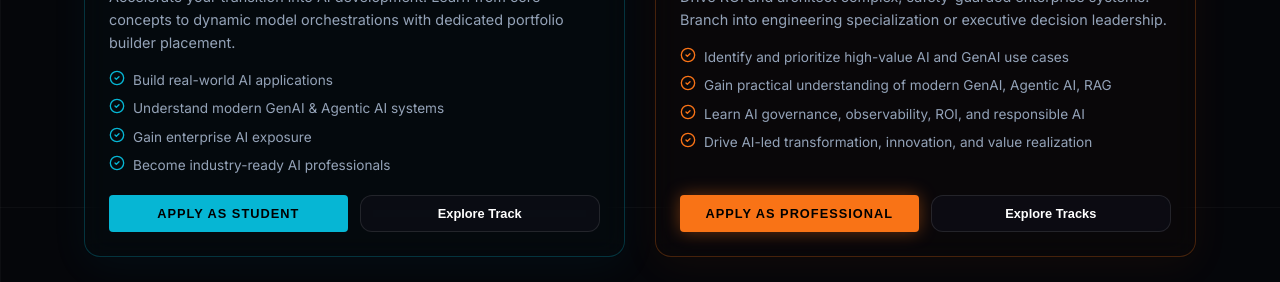
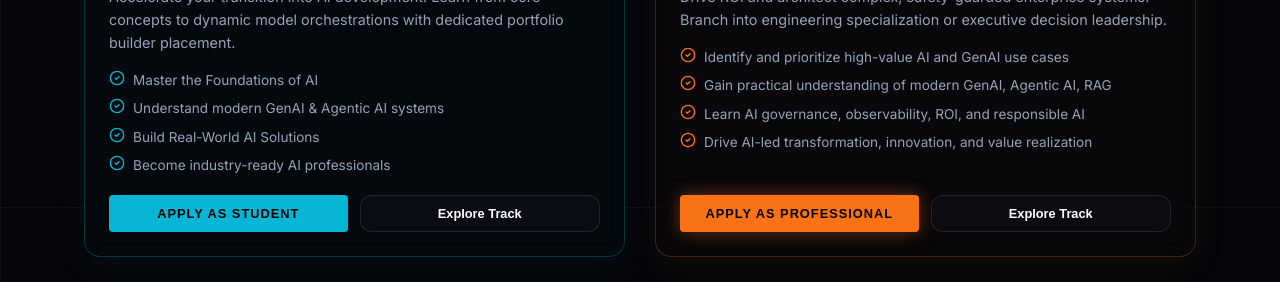
Before and after one commit to Phani-Prasad/trainVector, a React (Vite) app: page / in a window 1280 px wide. Shown: the part 593-875 px from the top of the page. Built offline with nearby package versions, Linux system fonts and the light colour scheme; the HTML template or start-up script is replaced by a standard one.

Commit message:
style: optimize card spacing, headings, and roadmap descriptions

```diff
--- a/src/App.tsx
+++ b/src/App.tsx
@@ -445,9 +445,9 @@ const App = () => {
                   Accelerate your transition into AI development. Learn from core concepts to dynamic model orchestrations with dedicated portfolio builder placement.
                 </p>
                 <ul style={{ listStyle: 'none', display: 'flex', flexDirection: 'column', gap: '8px', marginBottom: '20px' }}>
-                  <li style={{ fontSize: '0.85rem', color: 'var(--text-dim)', display: 'flex', gap: '8px' }}><CheckCircle2 size={16} color="#06b6d4" /> Build real-world AI applications</li>
+                  <li style={{ fontSize: '0.85rem', color: 'var(--text-dim)', display: 'flex', gap: '8px' }}><CheckCircle2 size={16} color="#06b6d4" /> Master the Foundations of AI</li>
                   <li style={{ fontSize: '0.85rem', color: 'var(--text-dim)', display: 'flex', gap: '8px' }}><CheckCircle2 size={16} color="#06b6d4" /> Understand modern GenAI & Agentic AI systems</li>
-                  <li style={{ fontSize: '0.85rem', color: 'var(--text-dim)', display: 'flex', gap: '8px' }}><CheckCircle2 size={16} color="#06b6d4" /> Gain enterprise AI exposure</li>
+                  <li style={{ fontSize: '0.85rem', color: 'var(--text-dim)', display: 'flex', gap: '8px' }}><CheckCircle2 size={16} color="#06b6d4" /> Build Real-World AI Solutions</li>
                   <li style={{ fontSize: '0.85rem', color: 'var(--text-dim)', display: 'flex', gap: '8px' }}><CheckCircle2 size={16} color="#06b6d4" /> Become industry-ready AI professionals</li>
                 </ul>
               </div>
@@ -499,7 +499,7 @@ const App = () => {
                   Apply as Professional
                 </button>
                 <button onClick={() => document.getElementById('professional-roadmap')?.scrollIntoView({ behavior: 'smooth' })} className="glass-card" style={{ padding: '10px 16px', fontSize: '0.8rem', fontWeight: 600, flex: 1, textAlign: 'center' }}>
-                  Explore Tracks
+                  Explore Track
                 </button>
               </div>
             </div>
@@ -1372,9 +1372,8 @@ const App = () => {
                         {userType === 'student' ? (
                           <>
                             <div className="input-field">
-                              <label style={{ display: 'block', fontSize: '0.75rem', color: 'var(--text-dim)', marginBottom: '8px', textTransform: 'uppercase' }}>College / University <span style={{ color: 'var(--primary)' }}>*</span></label>
+                              <label style={{ display: 'block', fontSize: '0.75rem', color: 'var(--text-dim)', marginBottom: '8px', textTransform: 'uppercase' }}>College / University</label>
                               <input
-                                required
                                 type="text"
                                 className="glass-card"
                                 style={{ width: '100%', padding: '12px', background: 'rgba(255,255,255,0.05)', border: '1px solid var(--border)' }}
@@ -1384,9 +1383,8 @@ const App = () => {
                               />
                             </div>
                             <div className="input-field">
-                              <label style={{ display: 'block', fontSize: '0.75rem', color: 'var(--text-dim)', marginBottom: '8px', textTransform: 'uppercase' }}>Degree & Branch <span style={{ color: 'var(--primary)' }}>*</span></label>
+                              <label style={{ display: 'block', fontSize: '0.75rem', color: 'var(--text-dim)', marginBottom: '8px', textTransform: 'uppercase' }}>Degree & Branch</label>
                               <input
-                                required
                                 type="text"
                                 className="glass-card"
                                 style={{ width: '100%', padding: '12px', background: 'rgba(255,255,255,0.05)', border: '1px solid var(--border)' }}
@@ -1399,9 +1397,8 @@ const App = () => {
                         ) : (
                           <>
                             <div className="input-field">
-                              <label style={{ display: 'block', fontSize: '0.75rem', color: 'var(--text-dim)', marginBottom: '8px', textTransform: 'uppercase' }}>Company Name <span style={{ color: 'var(--primary)' }}>*</span></label>
+                              <label style={{ display: 'block', fontSize: '0.75rem', color: 'var(--text-dim)', marginBottom: '8px', textTransform: 'uppercase' }}>Company Name</label>
                               <input
-                                required
                                 type="text"
                                 className="glass-card"
                                 style={{ width: '100%', padding: '12px', background: 'rgba(255,255,255,0.05)', border: '1px solid var(--border)' }}
@@ -1411,9 +1408,8 @@ const App = () => {
                               />
                             </div>
                             <div className="input-field">
-                              <label style={{ display: 'block', fontSize: '0.75rem', color: 'var(--text-dim)', marginBottom: '8px', textTransform: 'uppercase' }}>Current Designation <span style={{ color: 'var(--primary)' }}>*</span></label>
+                              <label style={{ display: 'block', fontSize: '0.75rem', color: 'var(--text-dim)', marginBottom: '8px', textTransform: 'uppercase' }}>Current Designation</label>
                               <input
-                                required
                                 type="text"
                                 className="glass-card"
                                 style={{ width: '100%', padding: '12px', background: 'rgba(255,255,255,0.05)', border: '1px solid var(--border)' }}
@@ -1436,7 +1432,7 @@ const App = () => {
                           <button
                             type="button"
                             onClick={() => {
-                              if (!formData.name || !formData.email || !formData.phone || !formData.company || !formData.designationOrDegree) {
+                              if (!formData.name || !formData.email || !formData.phone) {
                                 setFormError('All fields with * are mandatory');
                               } else {
                                 setStep(3);
```
